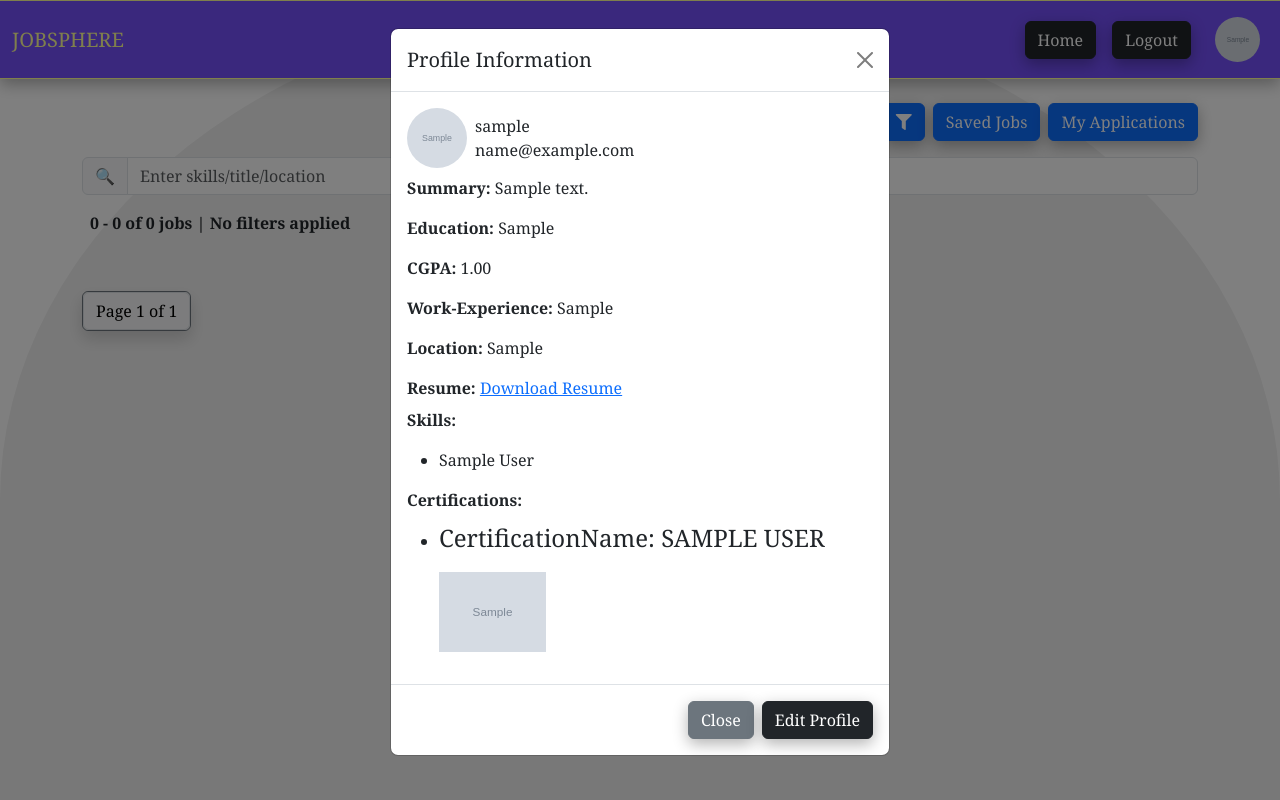
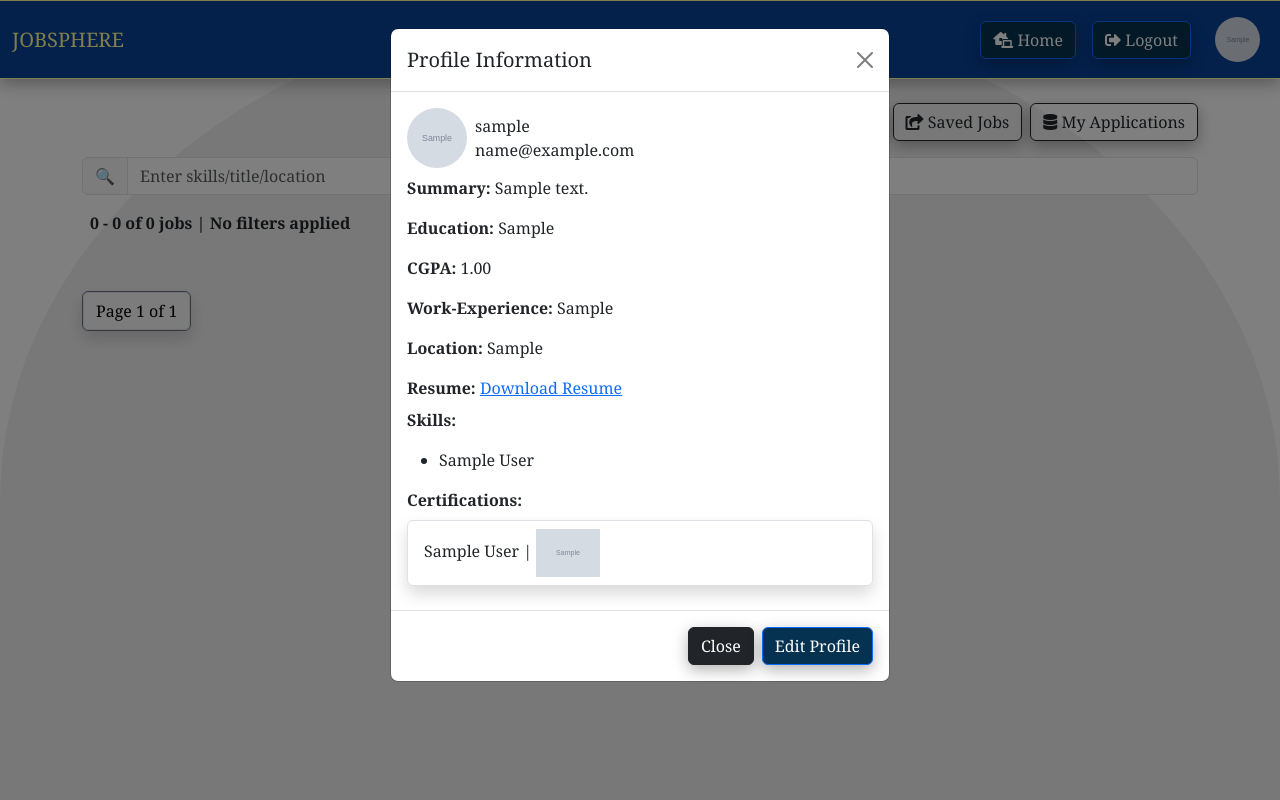
Before and after one commit to hariharen1996/jobsphere, a Django app: page /dashboard/ in a window 1280 px wide, after a click that opens the changed part. Run offline with Django 5.2, Linux system fonts and the light colour scheme; a user stored in the database is signed in; tables that the repository leaves empty hold one stand-in row (values such as "Sample post"); grey boxes marked "Sample" are stand-in pictures; data that the repository does not hold is empty; some libraries are stand-ins or nearby versions.

Commit message:
refactor: update certifications
style: style the ui in users app and jobs app

```diff
--- a/jobs/static/jobs/css/styles.css
+++ b/jobs/static/jobs/css/styles.css
@@ -22,7 +22,7 @@ body::after {
 }
 
 .navbar {
-    background-color: rgb(117, 80, 250);
+    background-color: #084298;
     box-shadow: 0px 5px 15px rgba(0, 0, 0, 0.3);
 }
 
@@ -30,10 +30,15 @@ body::after {
     color: #ffff99;
 }
 
+
 .navbar-brand {
     text-transform: uppercase;
     transition: all 0.3s ease;
     color: #ffff99;
+}
+
+.main-btn{
+    background:  hsl(205, 86%, 17%);
 }
 
 .profile-img {
@@ -130,7 +135,7 @@ body::after {
 }
 
 .cert-img {
-    height: 5rem;
+    height: 3rem;
     object-fit: cover;
 }
 
--- a/jobs/templates/jobs/applicant_profile.html
+++ b/jobs/templates/jobs/applicant_profile.html
@@ -34,13 +34,15 @@
 
     {% if user.profile.certification.all %}
     <span class="fw-bold mt-2">Certifications: </span>
-    <ul class="mt-2">
+    <ul class="mt-2 list-unstyled list-group">
       {% for cert in user.profile.certification.all %}
-      <li>
-        <p class="fs-4 mt-2">CertificationName: {{ cert.name|upper }}</p>
+      <li class="list-group-item mb-2 shadow">
         <div>
           {% if cert.cert_image %}
+        <div>
+          <span class="mt-2">{{ cert.name }} | </span>
           <img src="{{ cert.cert_image.url }}" class="img-fluid cert-img" />
+        </div>
           {% else %}
           <p>No Image available for this certification</p>
           {% endif %}
--- a/jobs/templates/jobs/dashboard.html
+++ b/jobs/templates/jobs/dashboard.html
@@ -32,7 +32,7 @@
                         <label class="form-check-label" for="salaryRange{{ forloop.counter }}">{{ value }}</label>
                     </div>
                  {% endfor %}
-                <button type="submit" class="btn btn-primary mt-2">Apply</button>
+                <button type="submit" class="btn btn-outline-dark mt-2"><i class="fas fa-sort-alpha-up"></i> Sort</button>
             </form>
             </article>
             <article class="location">
@@ -44,7 +44,7 @@
                         <label class="form-check-label" for="location{{ forloop.counter }}">{{ location|title }}</label>
                     </div>
                 {% endfor %}
-                <button type="submit" class="btn btn-primary mt-2">Apply</button>
+                <button type="submit" class="btn btn-outline-dark mt-2"><i class="fas fa-sort-alpha-up"></i> Sort</button>
             </form>
             </article>
             <article class="role">
@@ -95,23 +95,23 @@
     {% else %}
         justify-content-end
     {% endif %}">
-        <button class="btn btn-primary" id="filter-open">
+        <button class="btn btn-outline-dark" id="filter-open">
             <i class="fas fa-filter"></i>
         </button>
         <a href="{% url 'saved_jobs' %}">
-            <button class="btn btn-primary">Saved Jobs</button>
+            <button class="btn btn-outline-dark"><i class="fas fa-share-square"></i> Saved Jobs</button>
         </a>
       {% if user.user_type == 'Recruiter' %}
             <a href="{% url 'create_job' %}">
-                <button class="btn btn-primary">Create Job</button>
+                <button class="btn btn-outline-dark"><i class="fas fa-plus"></i> Create Job</button>
             </a>
             <a href="{% url 'export_jobs_excel' %}">
-                <button class="btn btn-primary">Export Jobs Data</button>
+                <button class="btn btn-outline-dark"><i class="fas fa-file-export"></i> Export Jobs Data</button>
             </a>
       {% endif %}
       <a href="{% url 'job_application'%}">
-        <button class="btn btn-primary">
-            {% if user.user_type == 'Applicant' %} My Applications {% else %} Job Applications Received {% endif %}
+        <button class="btn btn-outline-dark">
+            {% if user.user_type == 'Applicant' %} <i class="fas fa-database"></i> My Applications {% else %} <i class="fas fa-database"></i> Job Applications Received {% endif %}
         </button>
     </a>
     </div>
@@ -150,8 +150,8 @@
                     <p class="fs-5 text-muted">
                         {{ result.employer.company_name }}
                         |
-                        <a href="{% url 'company_reviews' result.employer.id %}" class="text-primary review-link">
-                            Review
+                        <a href="{% url 'company_reviews' result.employer.id %}" class="review-link">
+                           <button class="btn btn-primary main-btn"><i class="fas fa-comments"></i></button>
                         </a>
                     </p>
 
@@ -211,9 +211,9 @@
          {% if user.user_type == 'Recruiter' %}
             <article class="job-update-delete mt-2">
                 <a href="{% url 'update_job' result.id %}">
-                    <button class="btn btn-primary">Edit</button>
+                    <button class="btn btn-outline-dark"><i class="fas fa-edit"></i> Edit Jobs</button>
                 </a>
-                <button class="btn btn-danger" data-bs-toggle="modal" data-bs-target="#deleteModal" data-job-id="{{ result.id }}">Delete</button>
+                <button class="btn btn-outline-danger" data-bs-toggle="modal" data-bs-target="#deleteModal" data-job-id="{{ result.id }}"><i class="fas fa-trash"></i> Delete Jobs</button>
             </article>
          {% endif %}
     </div>
--- a/jobs/templates/jobs/employee_form.html
+++ b/jobs/templates/jobs/employee_form.html
@@ -25,7 +25,7 @@
             <form method="POST" enctype="multipart/form-data">
                 {% csrf_token %}
                 {{ form|crispy }}
-                <button type="submit" class="btn btn-dark">Update Employee</button>
+                <button type="submit" class="btn btn-primary main-btn">Update Employee</button>
             </form>
         </div>
     </div>
--- a/jobs/templates/jobs/job_application.html
+++ b/jobs/templates/jobs/job_application.html
@@ -6,7 +6,7 @@
         Job Applications
     </h1>
     <a href="{% url 'dashboard' %}" class="text-decoration-none">
-        <button class="btn btn-warning text-white"><i class="fas fa-backward"></i> Back</button>
+        <button class="btn btn-outline-dark"><i class="fas fa-backward"></i> Back</button>
     </a>
     <div class="table-responsive">
         <table class="table table-bordered shadow mt-2">
@@ -80,7 +80,7 @@
                     <td class="text-nowrap">{{ application.applied_at }}</td>
                 {% if user.user_type == 'Applicant' %}
                     <td class="text-nowrap">
-                        <a href="{% url 'update_application_skills' id=application.id %}" class="btn btn-primary btn-sm">
+                        <a href="{% url 'update_application_skills' id=application.id %}" class="btn btn-outline-primary btn-sm">
                             Add|update Skills
                         </a>
                     </td>
--- a/jobs/templates/jobs/job_details.html
+++ b/jobs/templates/jobs/job_details.html
@@ -4,7 +4,7 @@
 {% block content %}
 <main class="mt-5">
   <a href="{{ http_referer_url }}" class="text-decoration-none">
-    <button class="btn btn-warning text-white"><i class="fas fa-backward"></i> Back</button>
+    <button class="btn btn-outline-dark"><i class="fas fa-backward"></i> Back</button>
 </a>
     <section class="job-container card p-4 mt-3">
         <header class="d-flex justify-content-between align-items-center">
@@ -44,7 +44,7 @@
     {% if user.user_type == 'Applicant' %}
         <article class="apply-jobs-container mt-3">
             <a href="{% url 'apply_jobs' job.id %}">
-                <button class="btn btn-primary">Apply</button>
+                <button class="btn btn-primary main-btn">Apply <i class="far fa-paper-plane"></i> </button>
             </a>
         </article>
     {% endif %}
--- a/jobs/templates/jobs/job_form.html
+++ b/jobs/templates/jobs/job_form.html
@@ -11,7 +11,7 @@
         <form method="POST" class="bg-white p-5 rounded shadow mb-5">
             {% csrf_token %}
             {{ form|crispy }}
-            <button type="submit" class="btn btn-dark">
+            <button type="submit" class="btn btn-primary main-btn">
                 {% if form.instance.pk %}Edit {% else %} Create {% endif %}
             </button>
         </form>
--- a/jobs/templates/jobs/jobs_home.html
+++ b/jobs/templates/jobs/jobs_home.html
@@ -7,9 +7,9 @@
         <h1 class="lh-base fs-3">Step into Your Future with <span class="pop text-uppercase fw-bold">Jobsphere</span>
             Your Gateway to Top Careers</h1>
         <p class="fs-5">Find your dream job now</p>
-        <button class="btn btn-dark" id="profileBtn">Profile</button>
+        <button class="btn btn-primary main-btn" id="profileBtn"><i class="fas fa-user-circle"></i> Profile</button>
         <a href="{% url 'dashboard' %}">
-            <button class="btn btn-dark">Dashboard</button>
+            <button class="btn btn-primary main-btn"><i class="fas fa-chart-line"></i> Dashboard</button>
         </a>
     </div>
 </main>
--- a/jobs/templates/jobs/main.html
+++ b/jobs/templates/jobs/main.html
@@ -28,16 +28,16 @@
         <ul
           class="navbar-nav ms-auto mb-2 mb-lg-0 d-flex flex-row align-items-center gap-3 md:d-flex md:align-items-center gap-2">
           <li class="nav-item">
-            <button class="btn btn-dark text-white">
-              <a href="{% url 'job_home' %}" class="text-decoration-none text-white">Home</a>
+            <button class="btn btn-primary main-btn  text-white">
+              <a href="{% url 'job_home' %}" class="text-decoration-none text-white"><i class="fas fa-laptop-house"></i> Home</a>
             </button>
           </li>
           {% if user.is_authenticated %}
           <li class="nav-item">
             <form action="{% url 'logout' %}" method="POST" id="logoutForm">
               {% csrf_token %}
-              <button type="submit" class="btn btn-dark text-white">
-                Logout
+              <button type="submit" class="btn btn-primary main-btn text-white">
+                <i class="fas fa-sign-out-alt"></i> Logout
               </button>
             </form>
           </li>
@@ -51,12 +51,6 @@
               <img src="{{ user.employer.employer_image.url }}" alt="{{ user.username }}" class="profile-img">
             </a>
             {% endif %}
-          </li>
-          {% else %}
-          <li class="nav-item">
-            <button class="btn btn-dark text-white">
-              <a href="{% url 'login' %}" class="text-decoration-none text-white">Login</a>
-            </button>
           </li>
           {% endif %}
 
@@ -82,8 +76,8 @@
           {% endif %}
         </div>
         <div class="modal-footer">
-          <button type="button" class="btn btn-secondary" data-bs-dismiss="modal">Close</button>
-          <button type="button" class="btn btn-dark">
+          <button type="button" class="btn btn-dark" data-bs-dismiss="modal">Close</button>
+          <button type="button" class="btn btn-primary main-btn">
             <a href="{% if user.user_type == 'Applicant' %} {% url 'profile' %} {% else %} {% url 'create_employee' %} {% endif %}"
               class="text-decoration-none text-white">{% if user.user_type == 'Applicant' %} Edit Profile {% else %}
               Edit Employer {% endif %}</a>
--- a/jobs/templates/jobs/saved_jobs.html
+++ b/jobs/templates/jobs/saved_jobs.html
@@ -4,7 +4,7 @@
 {% block content %}
 <h1 class="mt-3 m-2 fs-2 text-center">Saved Jobs</h1>
 <a href="{% url 'dashboard' %}" class="text-decoration-none">
-    <button class="btn btn-warning text-white"><i class="fas fa-backward"></i> Back</button>
+    <button class="btn btn-outline-dark"><i class="fas fa-backward"></i> Back</button>
 </a>
 
 <div class="saved-jobs-container mt-3 mb-3">
--- a/jobs/templates/jobs/update_application_skills.html
+++ b/jobs/templates/jobs/update_application_skills.html
@@ -7,7 +7,7 @@
     <form method="POST">
         {% csrf_token %}
         {{ form|crispy }}
-        <button type="submit" class="btn btn-primary">Add|Update Skills</button>
+        <button type="submit" class="btn btn-outline-primary">Add|Update Skills</button>
     </form>
 </div>
 {% endblock %}
--- a/users/forms.py
+++ b/users/forms.py
@@ -84,12 +84,6 @@ class ProfileUpdateForm(forms.ModelForm):
         required=True
     )
 
-    certifications = forms.ModelMultipleChoiceField(
-        queryset=Certification.objects.all(),
-        widget=forms.CheckboxSelectMultiple(),
-        required=False
-    )
-
     certification_name = forms.CharField(
         max_length=255,
         label="Certification Name",
@@ -109,7 +103,7 @@ class ProfileUpdateForm(forms.ModelForm):
 
     class Meta:
         model = Profile
-        fields = ['image','bio','skills','education','cgpa','work_experience','resume','location','certifications','certification_name','certification_image']
+        fields = ['image','bio','skills','education','cgpa','work_experience','resume','location','certification_name','certification_image']
         widgets = {
             'bio': forms.Textarea(attrs=WIDGETS['bio']),
             'location': forms.TextInput(attrs=WIDGETS['location']),
@@ -127,9 +121,6 @@ class ProfileUpdateForm(forms.ModelForm):
         if skills:
             profile.skills.set(skills)
 
-        certifications = self.cleaned_data.get('certifications')
-        if certifications:
-            profile.certification.set(certifications)
 
         certification_name = self.cleaned_data.get('certification_name')
         certification_image = self.cleaned_data.get('certification_image')
@@ -176,18 +167,12 @@ class ProfileUpdateForm(forms.ModelForm):
                 raise forms.ValidationError('Only jpg,png,jpeg files are allowed')
         return certification_image
 
-    def clean_certifications(self):
-        certifications = self.cleaned_data.get('certifications')
-        if certifications and len(certifications) > 5:
-            raise forms.ValidationError('A profile can have only upto 5 certifications')
-        return certifications
 
     def clean(self):
-        certifications = self.cleaned_data.get('certifications')
         certification_name = self.cleaned_data.get('certification_name')
         certification_image = self.cleaned_data.get('certification_image')
 
-        if not certifications and (not certification_name or not certification_image):
+        if (not certification_name or not certification_image):
             raise forms.ValidationError('You must either select an existing certification or provide a new certification name and image.')
 
 
--- a/users/templates/users/password_reset.html
+++ b/users/templates/users/password_reset.html
@@ -7,7 +7,7 @@
             <input type="email" name="email" id="email" placeholder="Enter your email" class="form-control" required>
         </fieldset>
         <div class="form-group">
-            <button class="btn btn-primary mt-3" type="submit">Request Password Reset</button>
+            <button class="btn btn-primary main-btn mt-3" type="submit">Request Password Reset</button>
         </div>
     </form>
 </div>
--- a/users/templates/users/password_reset_confirm.html
+++ b/users/templates/users/password_reset_confirm.html
@@ -7,7 +7,7 @@
                 <input type="password" name="password" id="password" class="form-control mt-3" placeholder="Enter new password" required>
             </fieldset>
             <div class="form-group mt-3">
-                <button class="btn btn-primary" type="submit">Reset Password</button>
+                <button class="btn btn-primary main-btn" type="submit">Reset Password</button>
             </div>
         </form>
     </div>
--- a/users/templates/users/profile.html
+++ b/users/templates/users/profile.html
@@ -16,7 +16,7 @@
                 {% csrf_token %}
                 {{ profile_form|crispy }}
                 {{ user_form|crispy }}
-                <button type="submit" class="btn btn-dark">Update Profile</button>
+                <button type="submit" class="btn btn-primary main-btn">Update Profile</button>
             </form>
         </div>
     </div>
```
Also changed, not shown: jobs/templates/jobs/company_reviews.html (+4 -4 lines).
